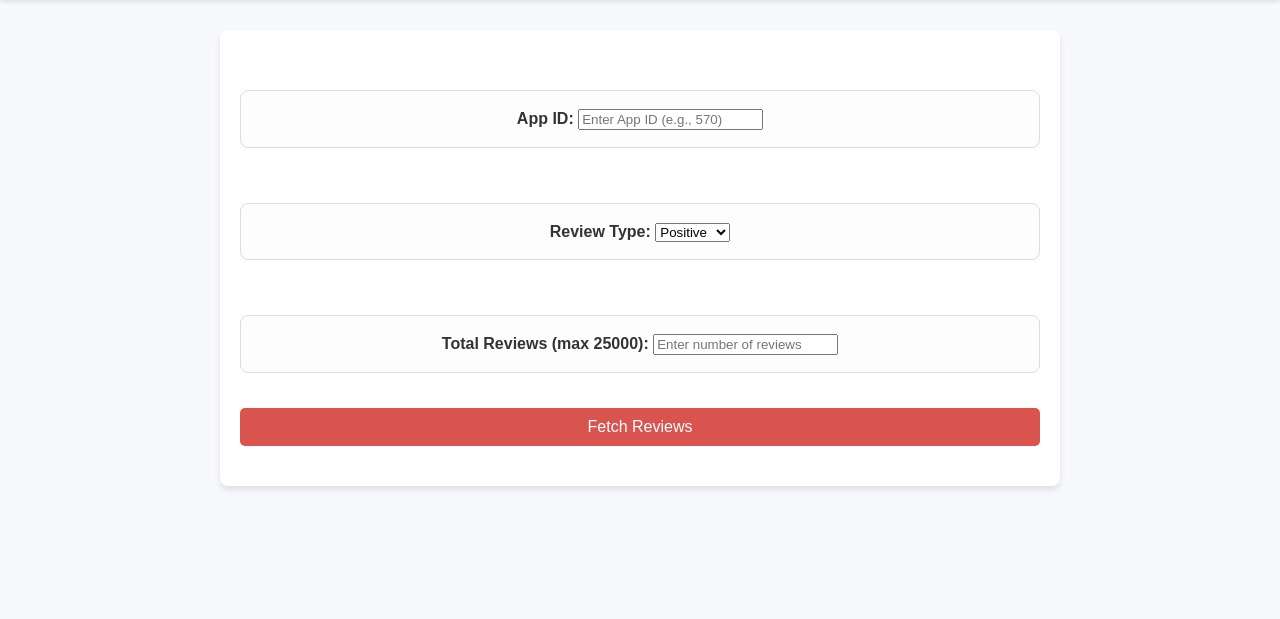
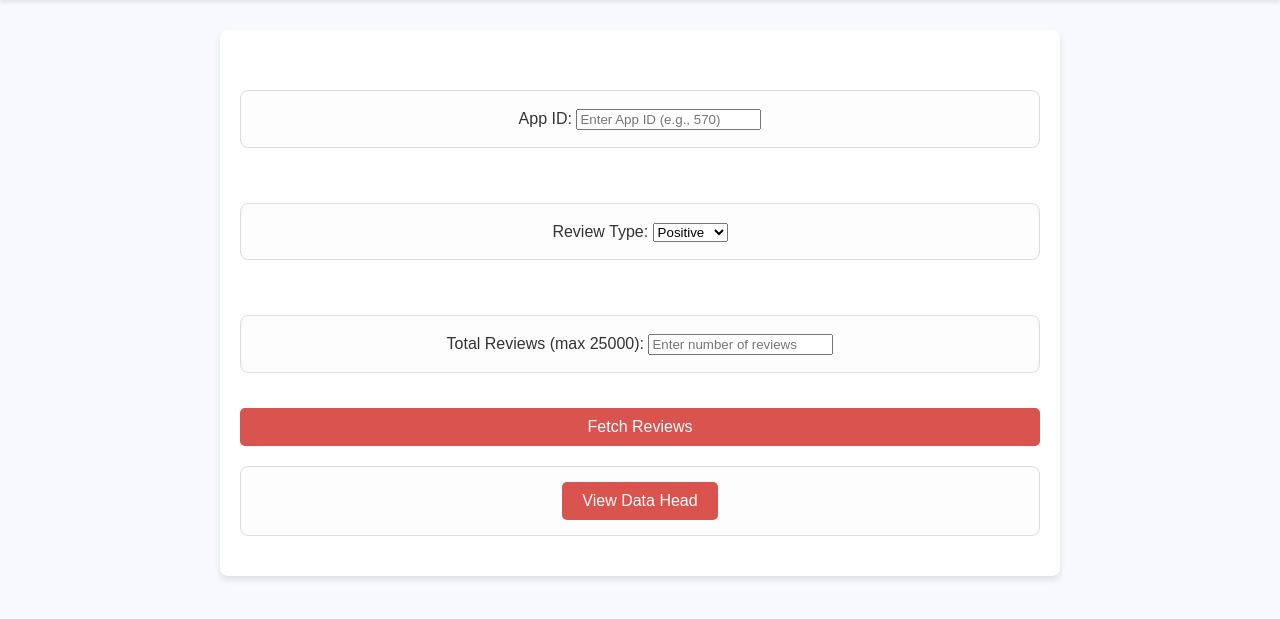
Before and after one commit to filki/SRNA, a Flask app: page / in a window 1280 px wide. Shown: the part 134-753 px from the top of the page. Run offline with Flask 3, Linux system fonts and the light colour scheme.

Commit message:
improved navigation

```diff
--- a/templates/index.html
+++ b/templates/index.html
@@ -5,20 +5,24 @@
     <meta name="viewport" content="width=device-width, initial-scale=1.0">
     <title>Steam Review Fetcher</title>
     <link rel="stylesheet" href="{{ url_for('static', filename='css/style.css') }}">
-
 </head>
 <body>
     <header>
         <h1>Steam Review Fetcher</h1>
     </header>
     <div class="container">
-        <form action="{{ url_for('get_reviews') }}" method="post" class="form">
+        {% if success_message %}
             <div class="card">
-                <label for="app_id"><strong>App ID:</strong></label>
+                <p>{{ success_message }}</p>
+            </div>
+        {% endif %}
+        <form action="{{ url_for('get_reviews') }}" method="post">
+            <div class="card">
+                <label for="app_id">App ID:</label>
                 <input type="number" id="app_id" name="app_id" placeholder="Enter App ID (e.g., 570)" required>
             </div>
             <div class="card">
-                <label for="review_type"><strong>Review Type:</strong></label>
+                <label for="review_type">Review Type:</label>
                 <select id="review_type" name="review_type">
                     <option value="positive">Positive</option>
                     <option value="negative">Negative</option>
@@ -26,11 +30,16 @@
                 </select>
             </div>
             <div class="card">
-                <label for="total_reviews"><strong>Total Reviews (max 25000):</strong></label>
+                <label for="total_reviews">Total Reviews (max 25000):</label>
                 <input type="number" id="total_reviews" name="total_reviews" placeholder="Enter number of reviews" required>
             </div>
             <button type="submit">Fetch Reviews</button>
         </form>
+        <div class="card">
+            <a href="{{ url_for('results') }}">
+                <button type="button">View Data Head</button>
+            </a>
+        </div>
     </div>
 </body>
 </html>
```
Also changed, not shown: templates/results.html (+3 -5 lines).
